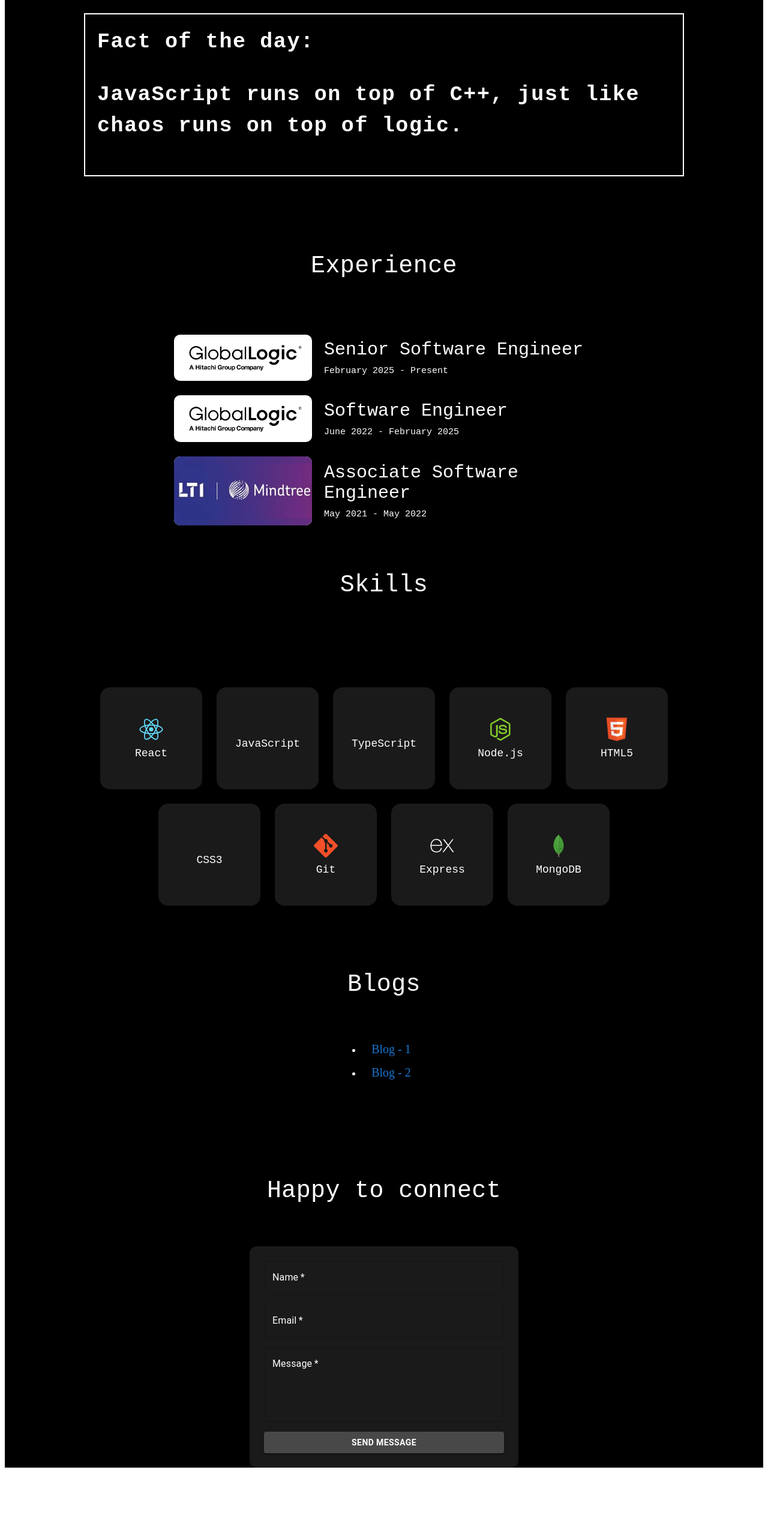
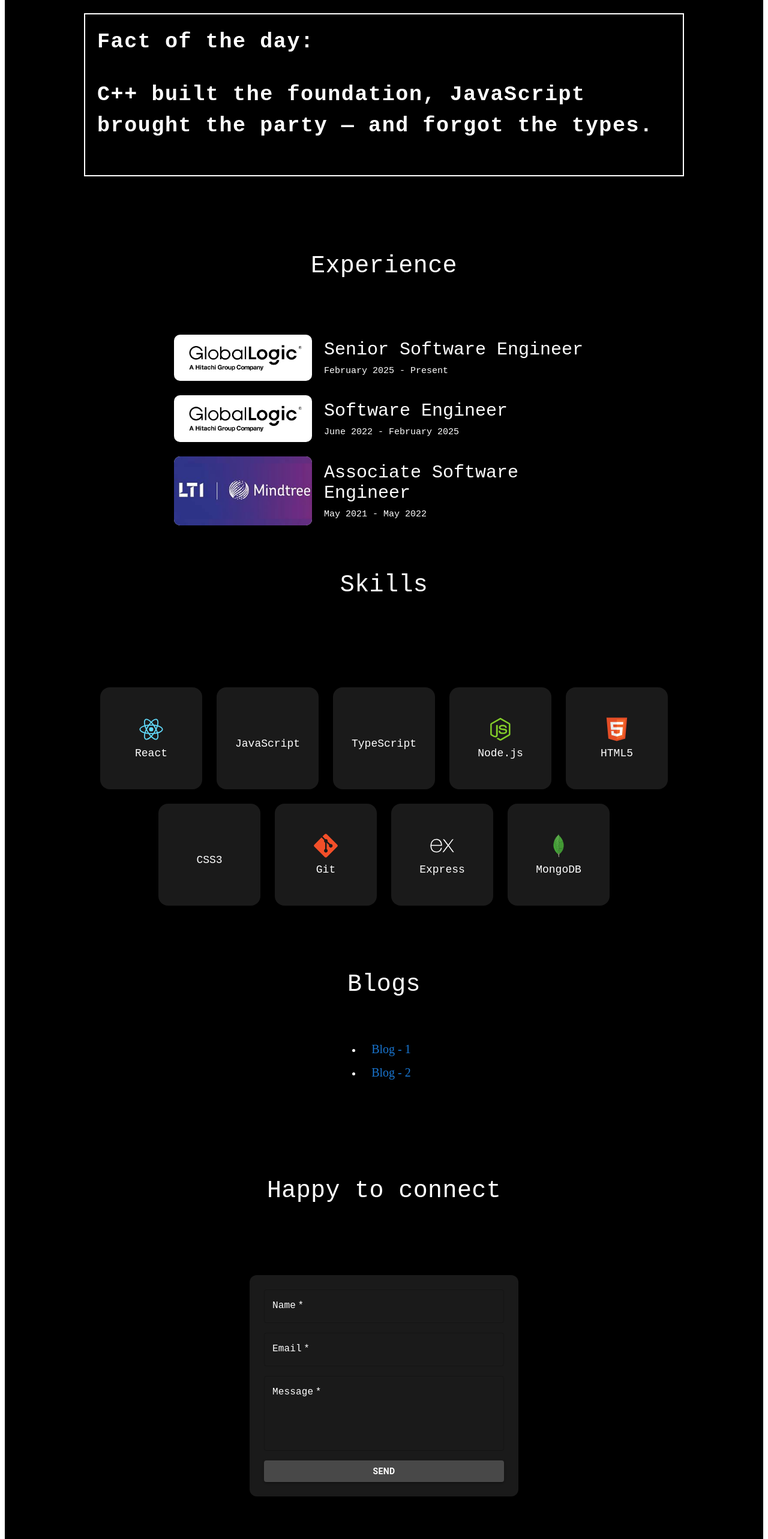
Before and after one commit to kandarp1909/myportfolio-master, a React (Create React App) app: page / in a window 1280 px wide. Shown: the part 100-2666 px from the top of the page at 60% size. Before the commit the page ends 2555 px from the top, so only its background shows below. Built offline with nearby package versions, Linux system fonts and the light colour scheme; some icons are missing.

Commit message:
UI adjustments

```diff
--- a/src/Email/ContactForm.js
+++ b/src/Email/ContactForm.js
@@ -68,7 +68,7 @@ const ContactForm = () => {
         variant="outlined"
         fullWidth
         required
-        InputLabelProps={{ style: { color: "white" } }}
+        InputLabelProps={{ style: { color: "white", fontFamily:"monospace" } }}
         sx={{ input: { color: "white" } }}
       />
 
@@ -81,7 +81,7 @@ const ContactForm = () => {
         required
         error={!!emailError}
         helperText={emailError}
-        InputLabelProps={{ style: { color: "white" } }}
+        InputLabelProps={{ style: { color: "white",fontFamily:"monospace"  } }}
         sx={{
           input: { color: "white" },
           "& .MuiFormHelperText-root": { color: "salmon" },
@@ -96,7 +96,7 @@ const ContactForm = () => {
         variant="outlined"
         fullWidth
         required
-        InputLabelProps={{ style: { color: "white" } }}
+        InputLabelProps={{ style: { color: "white",fontFamily:"monospace"  } }}
         sx={{ textarea: { color: "white" } }}
       />
 
@@ -110,7 +110,7 @@ const ContactForm = () => {
           "&:hover": { background: "rgba(255,255,255,0.3)" },
         }}
       >
-        Send Message
+        Send
       </Button>
 
       {status && (
--- a/src/Home/Home.js
+++ b/src/Home/Home.js
@@ -13,7 +13,7 @@ const Home = () => {
   useEffect(() => {
     const interval = setInterval(() => {
       setIndex((prev) => (prev + 1) % punchLines.length);
-    }, 10000);
+    }, 5000);
     return () => clearInterval(interval);
   }, []);
 
@@ -117,7 +117,9 @@ const Home = () => {
       >
         Happy to connect
       </Typography>
+      <Box sx={{ mt: 6, height: "100%",mb:10 }}>
       <ContactForm />
+      </Box>
     </Box>
   );
 };
```
